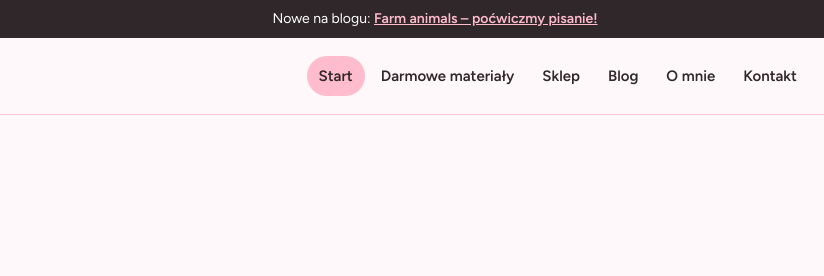
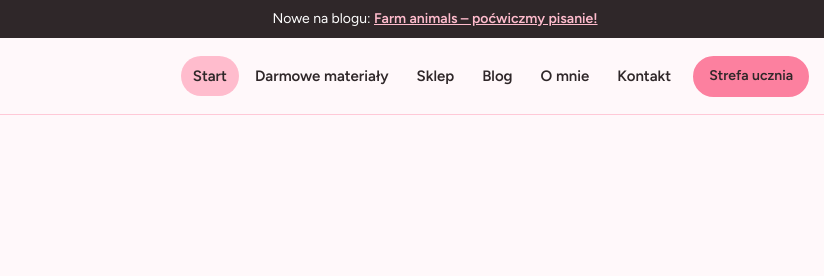
Before and after one commit to angwiktorska/anglistycznie, a plain HTML site: page index.html in a window 1280 px wide. Shown: the top 276 px of the page, 205-1029 px from the left. Drawn offline with Linux system fonts and the light colour scheme.

Commit message:
Update index.html

```diff
--- a/index.html
+++ b/index.html
@@ -13,7 +13,7 @@ window.STRONA = {
   email:        "",   // np. "kontakt@anglistycznie.com" – pokaże się w Kontakcie
   facebook:     "https://www.facebook.com/Anglistycznie",   // pełny link, np. "https://www.facebook.com/anglistycznie"
   instagram:    "https://www.instagram.com/anglistycznie/",   // pełny link, np. "https://www.instagram.com/anglistycznie"
-  strefaUcznia: "",   // link do aplikacji Zadanko English, np. "https://login.github.io/angielski/"
+  strefaUcznia: "aplikacja/",   // link do aplikacji Zadanko English, np. "https://login.github.io/angielski/"
   formularz:    true, // formularz kontaktowy (działa, gdy wpiszesz e-mail powyżej)
   regulamin:    "",   // link do regulaminu sklepu (np. "pliki/regulamin.pdf")
   polityka:     "",   // link do polityki prywatności
```
